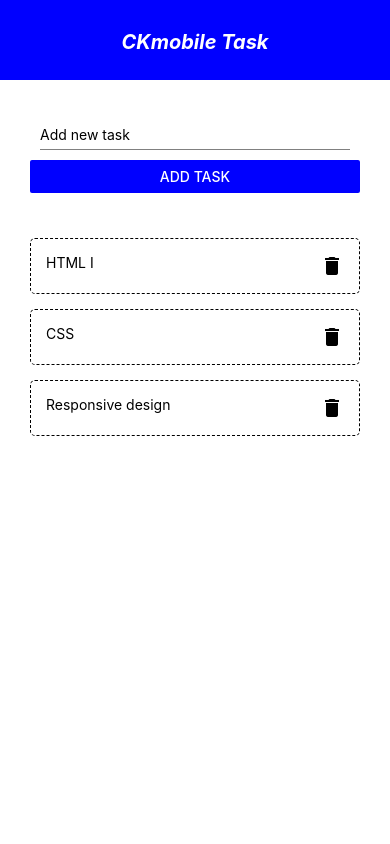
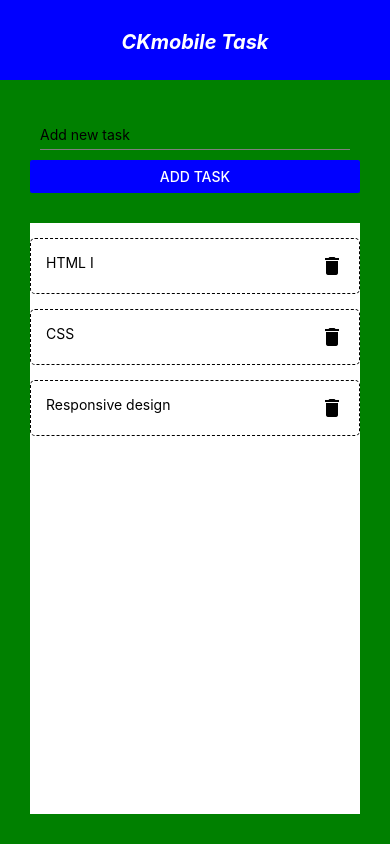
Before and after one commit to The-Rigo/testing_react_native, a React Native app: screen / in a window 390 px wide. Built offline with nearby package versions, Linux system fonts and the light colour scheme.

Commit message:
Todo Application part 7: fix the off screen problem with

```diff
--- a/App.js
+++ b/App.js
@@ -59,9 +59,13 @@ const styles = StyleSheet.create({
 
   },
   content:{
-    padding:30
+    padding:30,
+    backgroundColor:'green',
+    flex:1
   },
   list:{
-    marginTop:30
+    marginTop:30,
+    backgroundColor:'white',
+    flex:1
   }
 });
```
